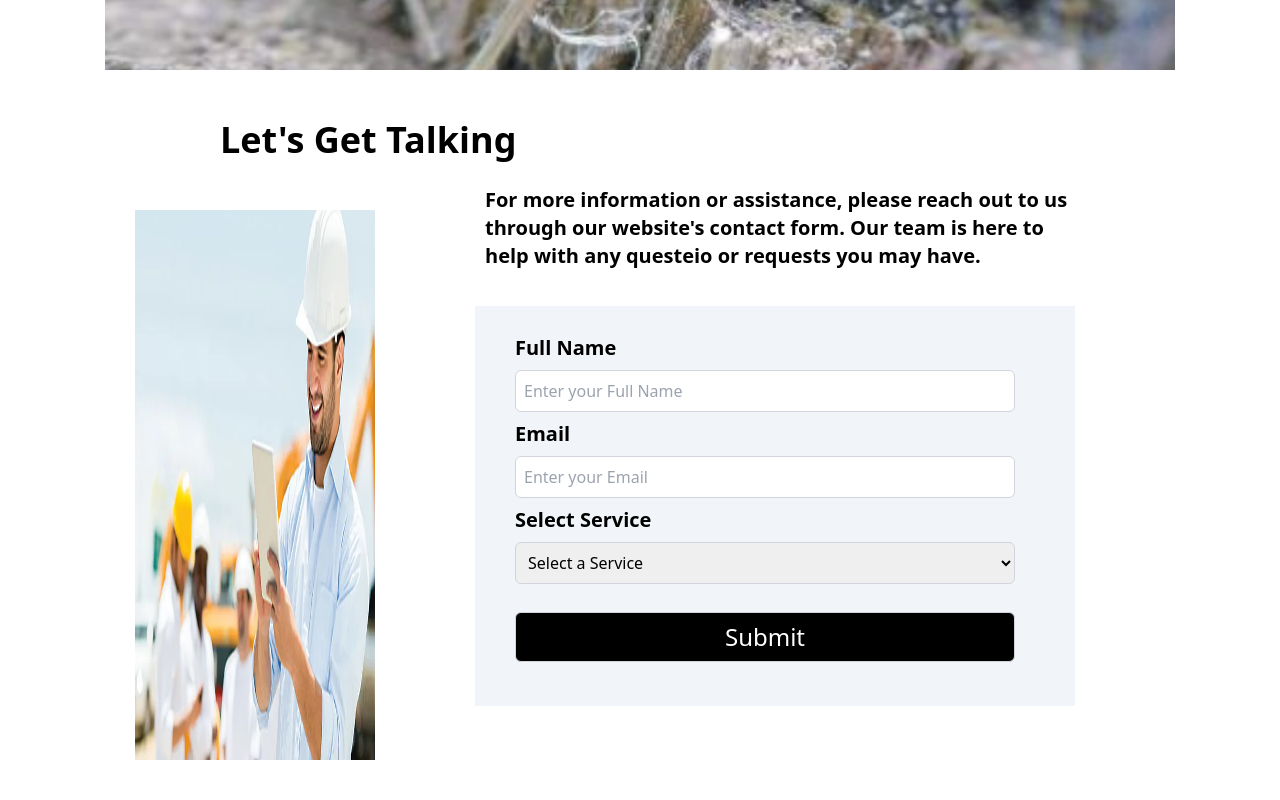
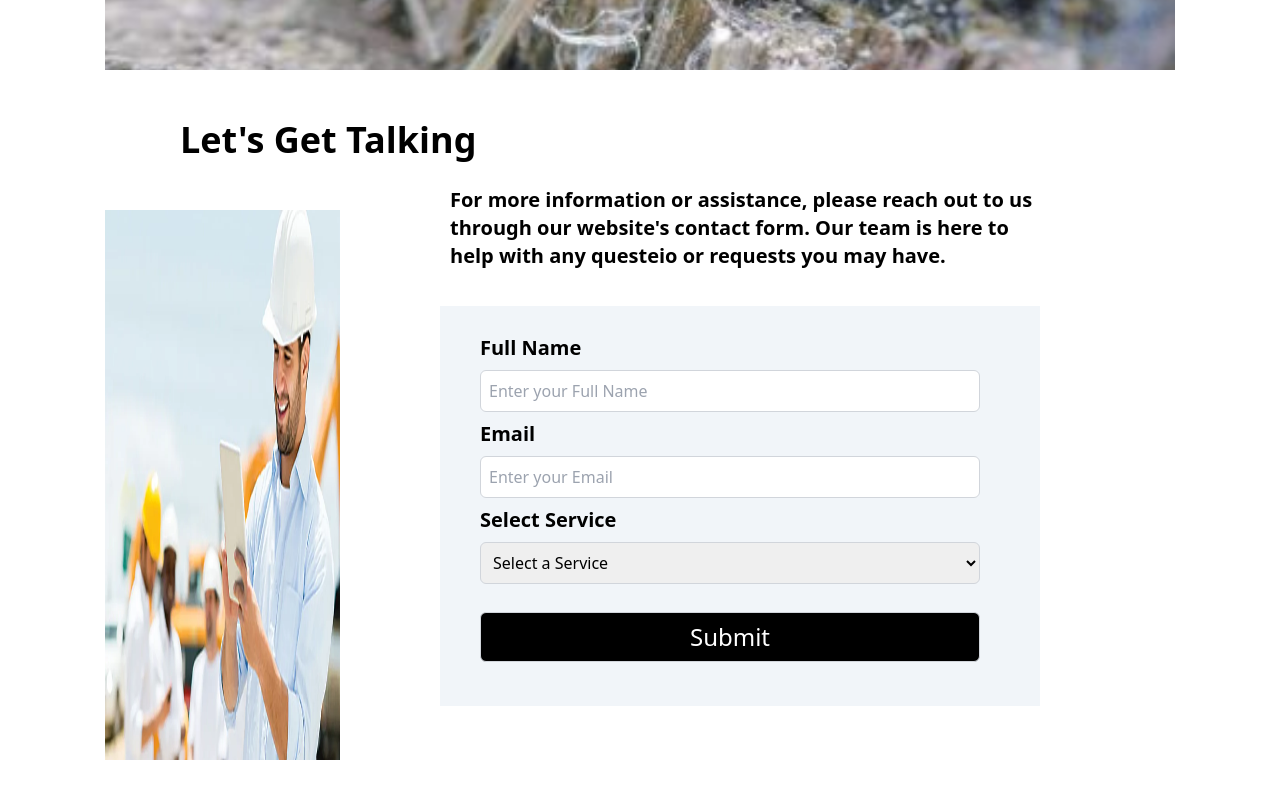
Before and after one commit to Muhammad-Usman28/Landing_Page, a React (Create React App) app: page / in a window 1280 px wide. Shown: the part 4840-5640 px from the top of the page. Built offline with nearby package versions, Linux system fonts and the light colour scheme.

Commit message:
few changes

```diff
--- a/src/component/ContactUs.js
+++ b/src/component/ContactUs.js
@@ -13,17 +13,17 @@ export default function ContactUs() {
   return (
     <div className='w-full'>
         <h1 className='
-        xl:text-4xl xl:font-bold xl:ml-[220px]
+        xl:text-4xl xl:font-bold xl:ml-[180px]
         lg:text-3xl lg:font-bold lg:ml-[30px]
         md:text-2xl md:font-bold md:ml-[80px]
         sm:text-2xl sm:font-bold sm:ml-[30px]'>Let's Get Talking</h1>
 
       <div className='
-      xl:mx-auto xl:h-[700px] xl:w-[1070px] xl:mt-[50px] xl:mb-[50px] xl:flex xl:justify-between lg:mx-auto lg:h-[700px] lg:w-full lg:mt-[50px] lg:mb-[50px] lg:flex lg:justify-between md:mx-auto md:h-[700px] md:w-full md:mt-[50px] md:mb-[50px] md:flex md:justify-between
+      xl:mx-auto xl:h-[700px] xl:w-[1000px] xl:mt-[50px] xl:mb-[50px] xl:flex xl:justify-between lg:mx-auto lg:h-[700px] lg:w-full lg:mt-[50px] lg:mb-[50px] lg:flex lg:justify-between md:mx-auto md:h-[700px] md:w-full md:mt-[50px] md:mb-[50px] md:flex md:justify-between
       sm:mx-auto sm:h-[700px] sm:w-full sm:mt-[50px] sm:mb-[50px] sm:flex sm:justify-around'>
 
         <div className='
-        xl:h-[550px] xl:w-[400px]
+        xl:h-[550px] xl:w-[400px] xl:ml-[-35px]
         lg:h-[500px] lg:w-[300px] lg:ml-[30px]
         md:h-[500px] md:w-[300px] md:ml-[30px]
         sm:h-[500px] sm:w-[300px] sm:ml-[30px]'>
```
